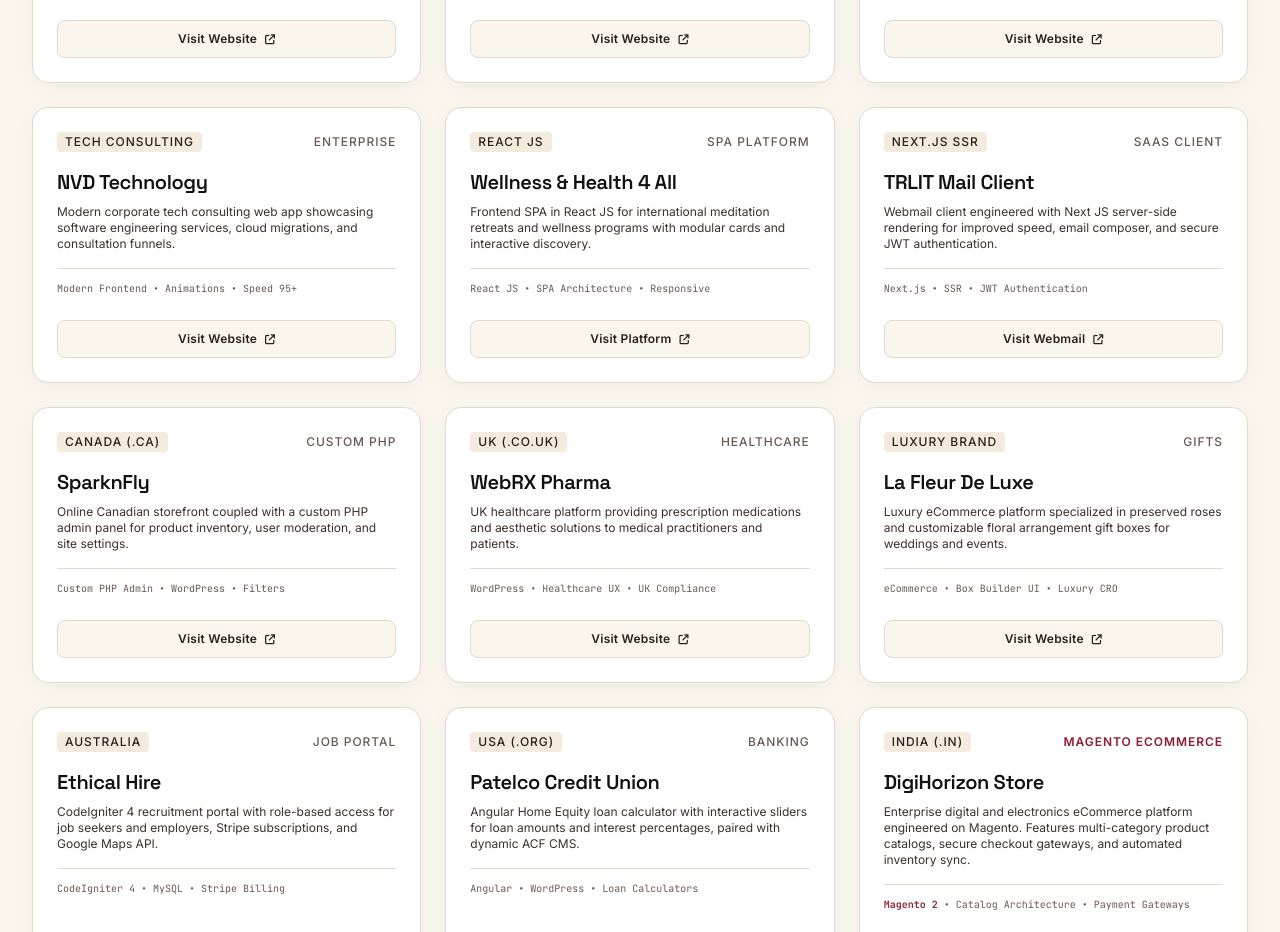
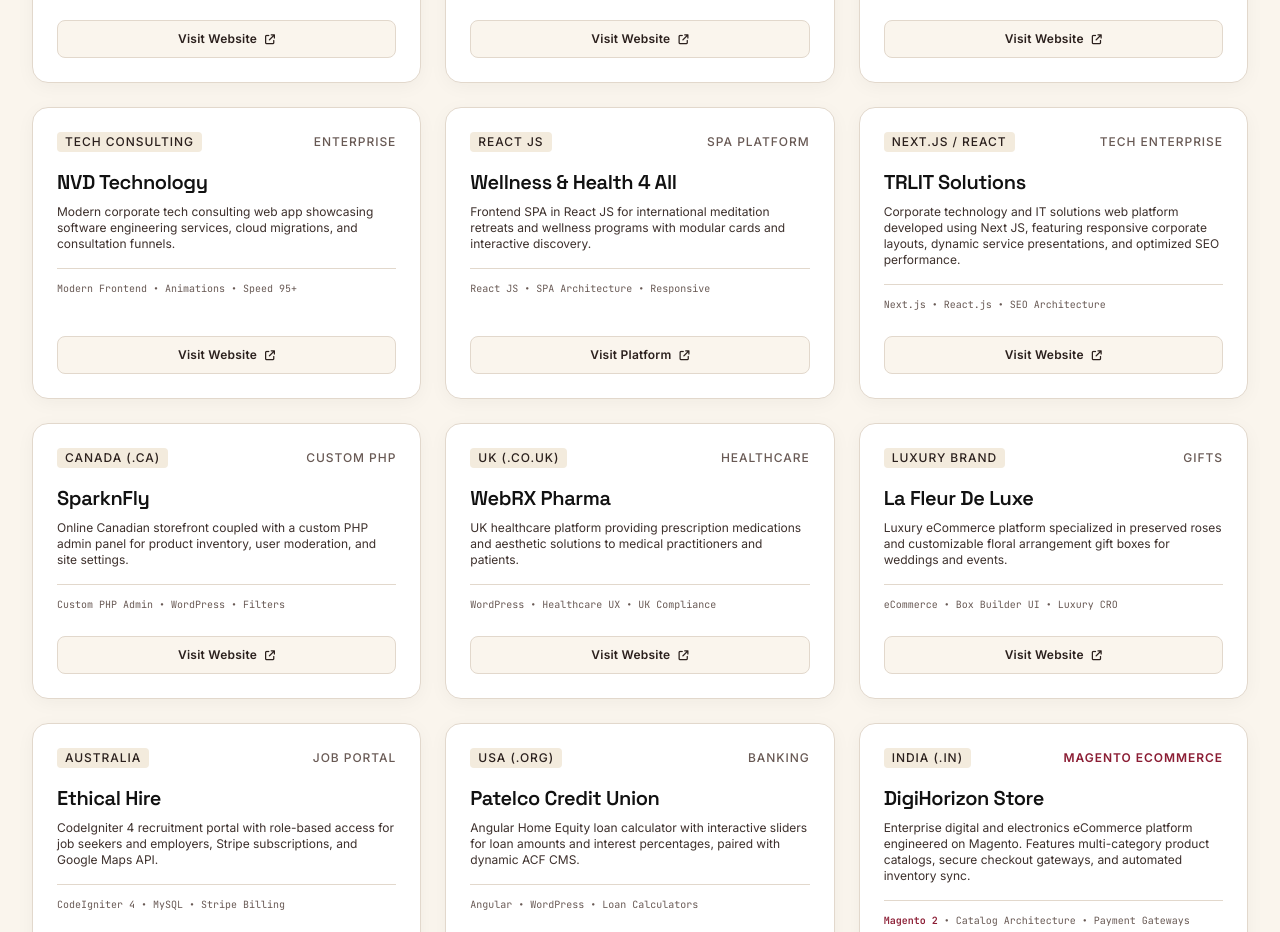
Before and after one commit to bhumika081/portfolio, a plain HTML site: page index.html in a window 1280 px wide. Shown: the part 5640-6572 px from the top of the page. Drawn offline with nearby package versions, Linux system fonts and the light colour scheme.

Commit message:
Update TRLIT project to official corporate platform https://trlit.com/ (Next JS / React)

```diff
--- a/index.html
+++ b/index.html
@@ -991,23 +991,23 @@
         </a>
       </div>
 
-      <!-- 12. TRLIT Solutions Mail Client -->
+      <!-- 12. TRLIT Solutions -->
       <div class="project-card p-6 rounded-2xl bg-white border border-brand-taupeBorder card-shadow card-shadow-hover hover:border-brand-burgundy transition-all flex flex-col justify-between group" data-category="react portal">
         <div>
           <div class="flex items-center justify-between text-xs small-label text-brand-espressoMuted mb-4">
-            <span class="px-2 py-0.5 rounded bg-brand-champagneWarm text-brand-espresso">NEXT.JS SSR</span>
-            <span>SAAS CLIENT</span>
-          </div>
-          <h3 class="section-heading text-xl text-brand-mceblack group-hover:text-brand-burgundy transition-colors">TRLIT Mail Client</h3>
-          <p class="body-text text-xs text-brand-espressoLight mt-2">
-            Webmail client engineered with Next JS server-side rendering for improved speed, email composer, and secure JWT authentication.
-          </p>
-          <div class="mt-4 pt-3 border-t border-brand-taupeBorder flex flex-wrap gap-1.5 font-mono text-[10px] text-brand-espressoMuted">
-            <span>Next.js</span> • <span>SSR</span> • <span>JWT Authentication</span>
-          </div>
-        </div>
-        <a href="https://mail.trlitsolutions.com" target="_blank" class="mt-6 w-full py-2.5 rounded-lg bg-brand-champagne border border-brand-taupeBorder group-hover:bg-brand-burgundy group-hover:text-white group-hover:border-brand-burgundy text-brand-espresso text-xs btn-action text-center transition-all flex items-center justify-center gap-2">
-          <span>Visit Webmail</span>
+            <span class="px-2 py-0.5 rounded bg-brand-champagneWarm text-brand-espresso">NEXT.JS / REACT</span>
+            <span>TECH ENTERPRISE</span>
+          </div>
+          <h3 class="section-heading text-xl text-brand-mceblack group-hover:text-brand-burgundy transition-colors">TRLIT Solutions</h3>
+          <p class="body-text text-xs text-brand-espressoLight mt-2">
+            Corporate technology and IT solutions web platform developed using Next JS, featuring responsive corporate layouts, dynamic service presentations, and optimized SEO performance.
+          </p>
+          <div class="mt-4 pt-3 border-t border-brand-taupeBorder flex flex-wrap gap-1.5 font-mono text-[10px] text-brand-espressoMuted">
+            <span>Next.js</span> • <span>React.js</span> • <span>SEO Architecture</span>
+          </div>
+        </div>
+        <a href="https://trlit.com/" target="_blank" class="mt-6 w-full py-2.5 rounded-lg bg-brand-champagne border border-brand-taupeBorder group-hover:bg-brand-burgundy group-hover:text-white group-hover:border-brand-burgundy text-brand-espresso text-xs btn-action text-center transition-all flex items-center justify-center gap-2">
+          <span>Visit Website</span>
           <i class="fa-solid fa-arrow-up-right-from-square text-[10px]"></i>
         </a>
       </div>
```
Also changed, not shown: 1 other file.
